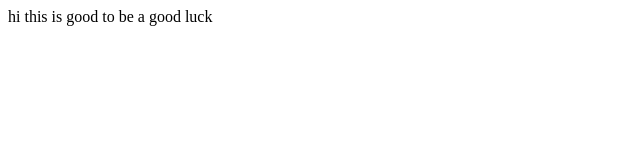
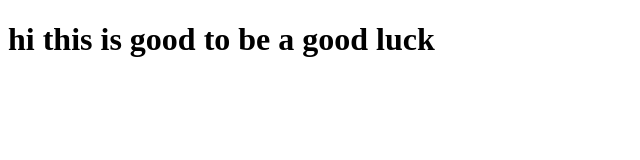
Before and after one commit to Hasibur10/practice, a plain HTML site: page index.html in a window 1280 px wide. Shown: the whole page, without its empty margins (0-640 px from the left). Drawn offline with Linux system fonts and the light colour scheme.

Commit message:
this is third change

```diff
--- a/index.html
+++ b/index.html
@@ -1,5 +1,6 @@
 <!DOCTYPE HTML>
 
 <html>
-	<body>hi this is good to be a good luck</body>
+	<body><h1>hi this is good to be a good luck<h1></body>
+
 </html>
```
